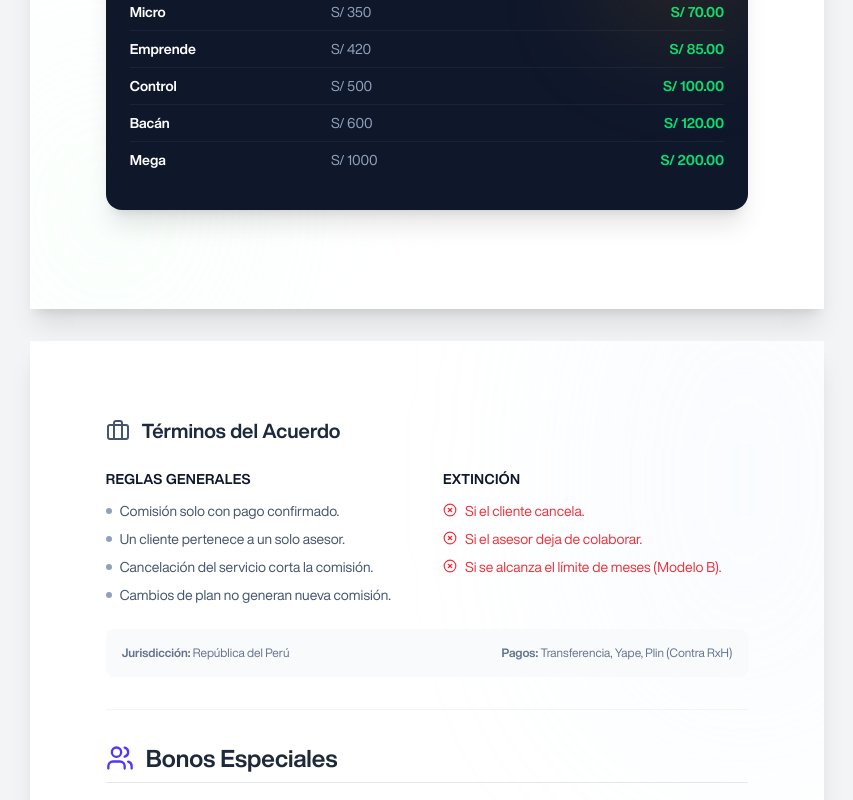
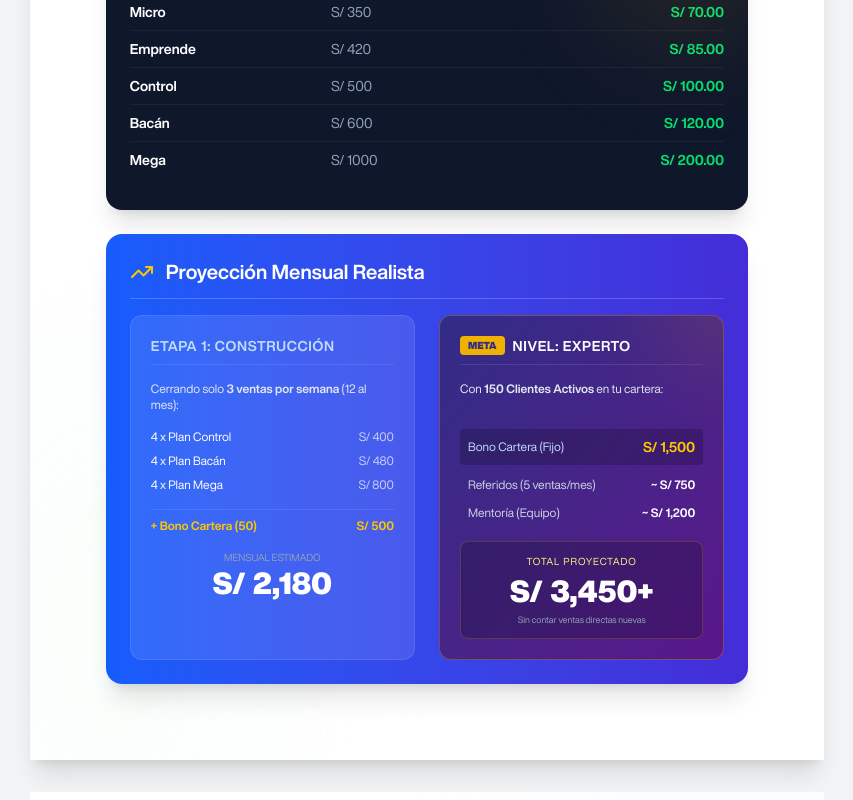
Before and after one commit to Falconext/krezka-web, a Next.js app: page /asesores in a window 1280 px wide. Shown: the part 2000-2800 px from the top of the page, without its empty margins (213-1066 px from the left). Built offline with nearby package versions, Linux system fonts and the light colour scheme.

Commit message:
nueva proceso

```diff
--- a/src/app/asesores/page.tsx
+++ b/src/app/asesores/page.tsx
@@ -270,6 +270,75 @@ export default function AsesoresPage() {
                             </div>
                         </div>
                     </div>
+
+                    {/* SIMULACIÓN REALISTA */}
+                    <div className="bg-gradient-to-r from-blue-600 to-indigo-700 rounded-2xl p-6 text-white shadow-xl relative overflow-hidden print:shadow-none print:border print:border-slate-200">
+                        <div className="relative z-10">
+                            <div className="flex items-center gap-3 mb-4 border-b border-white/20 pb-3">
+                                <TrendingUp className="text-yellow-400" size={24} />
+                                <h3 className="text-xl font-bold">Proyección Mensual Realista</h3>
+                            </div>
+
+
+                            <div className="grid grid-cols-1 md:grid-cols-2 gap-6">
+                                {/* ESCENARIO 1: INICIO */}
+                                <div className="bg-white/10 rounded-xl p-5 border border-white/10">
+                                    <h4 className="text-sm font-bold text-blue-200 uppercase tracking-wider mb-4 border-b border-white/10 pb-2">Etapa 1: Construcción</h4>
+                                    <p className="text-xs text-slate-200 mb-4">
+                                        Cerrando solo <strong>3 ventas por semana</strong> (12 al mes):
+                                    </p>
+                                    <ul className="space-y-2 text-xs mb-4">
+                                        <li className="flex justify-between"><span>4 x Plan Control</span> <span className="opacity-70">S/ 400</span></li>
+                                        <li className="flex justify-between"><span>4 x Plan Bacán</span> <span className="opacity-70">S/ 480</span></li>
+                                        <li className="flex justify-between"><span>4 x Plan Mega</span> <span className="opacity-70">S/ 800</span></li>
+                                    </ul>
+                                    <div className="flex justify-between items-center text-yellow-400 text-xs font-bold pt-2 border-t border-white/10 mt-auto">
+                                        <span>+ Bono Cartera (50)</span>
+                                        <span>S/ 500</span>
+                                    </div>
+                                    <div className="mt-4 text-center">
+                                        <p className="text-[10px] text-slate-400 uppercase">Mensual Estimado</p>
+                                        <p className="text-3xl font-black text-white">S/ 2,180</p>
+                                    </div>
+                                </div>
+
+                                {/* ESCENARIO 2: 150 CLIENTES */}
+                                <div className="bg-gradient-to-br from-indigo-900 to-purple-900 rounded-xl p-5 border border-yellow-500/30 relative overflow-hidden group">
+                                    <div className="absolute top-[-20%] right-[-20%] w-[100px] h-[100px] bg-yellow-500/20 blur-[50px] group-hover:bg-yellow-500/40 transition-all"></div>
+
+                                    <div className="flex items-center gap-2 mb-4 border-b border-white/10 pb-2">
+                                        <div className="bg-yellow-500 text-indigo-900 text-[10px] font-black px-2 py-0.5 rounded">META</div>
+                                        <h4 className="text-sm font-bold text-white uppercase tracking-wider">Nivel: Experto</h4>
+                                    </div>
+
+                                    <p className="text-xs text-slate-200 mb-4 h-8">
+                                        Con <strong>150 Clientes Activos</strong> en tu cartera:
+                                    </p>
+
+                                    <ul className="space-y-3 text-xs mb-5">
+                                        <li className="flex justify-between items-center bg-black/20 p-2 rounded">
+                                            <span className="text-blue-200">Bono Cartera (Fijo)</span>
+                                            <span className="font-bold text-yellow-400 text-sm">S/ 1,500</span>
+                                        </li>
+                                        <li className="flex justify-between items-center text-slate-300 px-2">
+                                            <span>Referidos (5 ventas/mes)</span>
+                                            <span className="font-bold text-white">~ S/ 750</span>
+                                        </li>
+                                        <li className="flex justify-between items-center text-slate-300 px-2">
+                                            <span>Mentoría (Equipo)</span>
+                                            <span className="font-bold text-white">~ S/ 1,200</span>
+                                        </li>
+                                    </ul>
+
+                                    <div className="mt-auto text-center bg-black/20 rounded-lg p-3 border border-yellow-500/20">
+                                        <p className="text-[10px] text-yellow-200 uppercase tracking-widest mb-1">Total Proyectado</p>
+                                        <p className="text-3xl font-black text-white">S/ 3,450+</p>
+                                        <p className="text-[9px] text-slate-400 mt-1">Sin contar ventas directas nuevas</p>
+                                    </div>
+                                </div>
+                            </div>
+                        </div>
+                    </div>
                 </A4Page>
 
 
@@ -325,26 +394,23 @@ export default function AsesoresPage() {
                                     <DollarSign className="text-indigo-600" size={24} />
                                 </div>
                                 <div>
-                                    <h3 className="text-lg font-bold text-slate-900 mb-2">1. Bono de Cartera (Residual)</h3>
+                                    <h3 className="text-lg font-bold text-slate-900 mb-2">1. Bono de Cartera (Progresivo)</h3>
                                     <p className="text-sm text-slate-600 leading-relaxed mb-3">
-                                        Recibe un bono fijo de <span className="font-bold text-green-600 bg-green-50 px-2 py-0.5 rounded-full">S/ 500.00 / mes</span> adicionales por mantener activa tu cartera de clientes.
+                                        Recibe <span className="font-bold text-green-600 bg-green-50 px-2 py-0.5 rounded-full">S/ 500.00 fijos</span> por cada bloque de 50 clientes activos que gestiones.
                                     </p>
                                     <div className="bg-white p-3 rounded-lg border border-indigo-100 mb-2">
                                         <div className="flex items-center gap-2 mb-1">
                                             <CheckCircle2 size={12} className="text-indigo-500" />
-                                            <span className="text-xs font-bold text-indigo-800 uppercase tracking-wide">Requisito para Calificar</span>
+                                            <span className="text-xs font-bold text-indigo-800 uppercase tracking-wide">Escala de Bonos Fijos</span>
                                         </div>
-                                        <p className="text-xs text-slate-500 mb-2">
-                                            Para desbloquear este bono mensual, tu cartera debe cumplir <strong>cualquiera</strong> de estas dos metas:
-                                        </p>
-                                        <ul className="text-xs text-slate-600 space-y-1 ml-4 list-disc">
-                                            <li>Gestionar más de <strong>50 clientes activos</strong> <span className="text-slate-400 font-normal">(Modelo A + Modelo B)</span>.</li>
-                                            <li className="list-none text-[10px] font-bold text-indigo-300 py-0.5 ml-[-10px] tracking-widest">--- Ó ---</li>
-                                            <li>Generar una facturación mensual superior a <strong>S/ 2,500</strong>.</li>
+                                        <ul className="text-xs text-slate-600 space-y-1 ml-4">
+                                            <li className="flex justify-between w-40"><span>50 Clientes:</span> <span className="font-bold text-slate-900">S/ 500 /mes</span></li>
+                                            <li className="flex justify-between w-40"><span>100 Clientes:</span> <span className="font-bold text-slate-900">S/ 1,000 /mes</span></li>
+                                            <li className="flex justify-between w-40"><span>150 Clientes:</span> <span className="font-bold text-slate-900">S/ 1,500 /mes</span></li>
                                         </ul>
                                     </div>
                                     <p className="text-[10px] text-slate-400 italic">
-                                        * Este bono premia la consistencia y el volumen de tu cartera.
+                                        * Ingreso 100% residual solo por fidelización.
                                     </p>
                                 </div>
                             </div>
```
